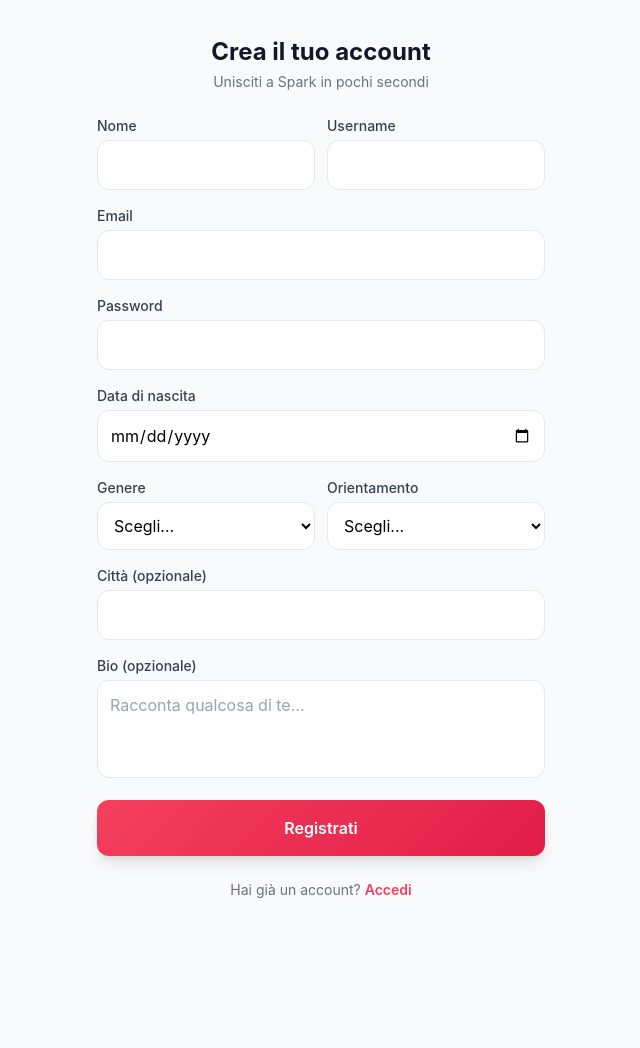
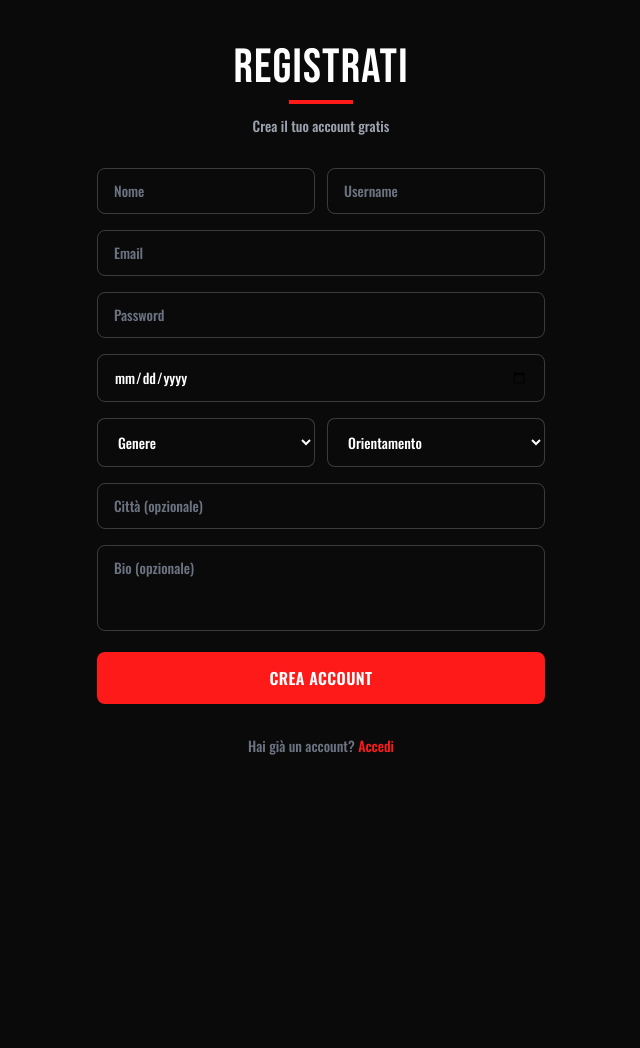
Before and after one commit to LesathX/spark-dating, a FastAPI app: page /register in a window 1280 px wide. Shown: the whole page, without its empty margins (319-959 px from the left). After the commit the page ends 755 px from the top, so only its background shows below. Run offline with FastAPI, Linux system fonts and the light colour scheme; some libraries are stand-ins or nearby versions.

Commit message:
Refactor registration form layout and styles

```diff
--- a/templates/register.html
+++ b/templates/register.html
@@ -1,68 +1,64 @@
-{% extends "base.html" %}
-{% block title %}Registrati - Spark{% endblock %}
+<!DOCTYPE html>
+<html lang="it">
+<head>
+    <meta charset="UTF-8">
+    <meta name="viewport" content="width=device-width, initial-scale=1.0">
+    <title>Registrati – MyCheating</title>
+    <link rel="preconnect" href="https://fonts.googleapis.com">
+    <link rel="preconnect" href="https://fonts.gstatic.com" crossorigin>
+    <link href="https://fonts.googleapis.com/css2?family=Oswald:wght@500;600;700&family=Bebas+Neue&display=swap" rel="stylesheet">
+    <script src="https://cdn.tailwindcss.com"></script>
+    <style>
+        body { background-color: #0a0a0a; font-family: 'Oswald', sans-serif; }
+        .font-hot { font-family: 'Bebas Neue', sans-serif; letter-spacing: 1px; }
+        .btn-red { background: #ff1a1a; }
+        .btn-red:hover { background: #e60000; }
+        .text-red-pure { color: #ff1a1a; }
+        input:focus, select:focus, textarea:focus { border-color: #ff1a1a !important; outline: none; }
+    </style>
+</head>
+<body class="min-h-screen flex items-center justify-center px-4 py-10">
 
-{% block content %}
-<div class="max-w-md mx-auto pt-4 pb-8">
-    <div class="text-center mb-6">
-        <h1 class="text-2xl font-bold text-gray-900">Crea il tuo account</h1>
-        <p class="text-gray-500 text-sm mt-1">Unisciti a Spark in pochi secondi</p>
+    <div class="w-full max-w-md">
+        <div class="mb-8 text-center">
+            <h1 class="font-hot text-5xl text-white tracking-wide">REGISTRATI</h1>
+            <div class="w-16 h-1 bg-[#ff1a1a] mx-auto mt-2 mb-3"></div>
+            <p class="text-gray-400 text-sm">Crea il tuo account gratis</p>
         </div>
 
         {% if error %}
-    <div class="bg-red-50 text-red-600 px-4 py-3 rounded-xl mb-5 text-sm font-medium">
+        <div class="bg-red-500/10 border border-red-500/40 text-red-400 text-sm px-4 py-3 rounded-lg mb-6">
             {{ error }}
         </div>
         {% endif %}
 
-    <form method="post" class="space-y-4">
+        <form method="post" action="/register" class="space-y-4">
             <div class="grid grid-cols-2 gap-3">
-            <div>
-                <label class="block text-sm font-medium text-gray-700 mb-1">Nome</label>
-                <input type="text" name="nome" required
-                       class="w-full border border-gray-200 rounded-xl px-3 py-3 focus:ring-2 focus:ring-spark-400 outline-none">
-            </div>
-            <div>
-                <label class="block text-sm font-medium text-gray-700 mb-1">Username</label>
-                <input type="text" name="username" required
-                       class="w-full border border-gray-200 rounded-xl px-3 py-3 focus:ring-2 focus:ring-spark-400 outline-none">
-            </div>
+                <input type="text" name="nome" required placeholder="Nome"
+                       class="w-full bg-transparent border border-white/20 text-white placeholder-gray-500 rounded-lg px-4 py-3 text-sm">
+                <input type="text" name="username" required placeholder="Username"
+                       class="w-full bg-transparent border border-white/20 text-white placeholder-gray-500 rounded-lg px-4 py-3 text-sm">
             </div>
 
-        <div>
-            <label class="block text-sm font-medium text-gray-700 mb-1">Email</label>
-            <input type="email" name="email" required
-                   class="w-full border border-gray-200 rounded-xl px-3 py-3 focus:ring-2 focus:ring-spark-400 outline-none">
-        </div>
+            <input type="email" name="email" required placeholder="Email"
+                   class="w-full bg-transparent border border-white/20 text-white placeholder-gray-500 rounded-lg px-4 py-3 text-sm">
 
-        <div>
-            <label class="block text-sm font-medium text-gray-700 mb-1">Password</label>
-            <input type="password" name="password" required minlength="6"
-                   class="w-full border border-gray-200 rounded-xl px-3 py-3 focus:ring-2 focus:ring-spark-400 outline-none">
-        </div>
+            <input type="password" name="password" required placeholder="Password" minlength="6"
+                   class="w-full bg-transparent border border-white/20 text-white placeholder-gray-500 rounded-lg px-4 py-3 text-sm">
 
-        <div>
-            <label class="block text-sm font-medium text-gray-700 mb-1">Data di nascita</label>
             <input type="date" name="data_nascita" required
-                   class="w-full border border-gray-200 rounded-xl px-3 py-3 focus:ring-2 focus:ring-spark-400 outline-none">
-        </div>
+                   class="w-full bg-transparent border border-white/20 text-white rounded-lg px-4 py-3 text-sm">
 
             <div class="grid grid-cols-2 gap-3">
-            <div>
-                <label class="block text-sm font-medium text-gray-700 mb-1">Genere</label>
-                <select name="genere" required
-                        class="w-full border border-gray-200 rounded-xl px-3 py-3 focus:ring-2 focus:ring-spark-400 outline-none bg-white">
-                    <option value="">Scegli...</option>
+                <select name="genere" required class="w-full bg-[#0a0a0a] border border-white/20 text-white rounded-lg px-4 py-3 text-sm">
+                    <option value="">Genere</option>
                     <option value="uomo">Uomo</option>
                     <option value="donna">Donna</option>
                     <option value="non-binario">Non-binario</option>
                     <option value="altro">Altro</option>
                 </select>
-            </div>
-            <div>
-                <label class="block text-sm font-medium text-gray-700 mb-1">Orientamento</label>
-                <select name="orientamento" required
-                        class="w-full border border-gray-200 rounded-xl px-3 py-3 focus:ring-2 focus:ring-spark-400 outline-none bg-white">
-                    <option value="">Scegli...</option>
+                <select name="orientamento" required class="w-full bg-[#0a0a0a] border border-white/20 text-white rounded-lg px-4 py-3 text-sm">
+                    <option value="">Orientamento</option>
                     <option value="etero">Etero</option>
                     <option value="gay">Gay</option>
                     <option value="lesbica">Lesbica</option>
@@ -70,29 +66,23 @@
                     <option value="altro">Altro</option>
                 </select>
             </div>
-        </div>
 
-        <div>
-            <label class="block text-sm font-medium text-gray-700 mb-1">Città (opzionale)</label>
-            <input type="text" name="citta"
-                   class="w-full border border-gray-200 rounded-xl px-3 py-3 focus:ring-2 focus:ring-spark-400 outline-none">
-        </div>
+            <input type="text" name="citta" placeholder="Città (opzionale)"
+                   class="w-full bg-transparent border border-white/20 text-white placeholder-gray-500 rounded-lg px-4 py-3 text-sm">
 
-        <div>
-            <label class="block text-sm font-medium text-gray-700 mb-1">Bio (opzionale)</label>
-            <textarea name="bio" rows="3" placeholder="Racconta qualcosa di te..."
-                      class="w-full border border-gray-200 rounded-xl px-3 py-3 focus:ring-2 focus:ring-spark-400 outline-none resize-none"></textarea>
-        </div>
+            <textarea name="bio" rows="3" placeholder="Bio (opzionale)"
+                      class="w-full bg-transparent border border-white/20 text-white placeholder-gray-500 rounded-lg px-4 py-3 text-sm resize-none"></textarea>
 
-        <button type="submit"
-                class="w-full btn-primary text-white font-semibold py-4 rounded-xl shadow-lg shadow-spark-200 active:scale-[0.98] transition mt-2">
-            Registrati
+            <button type="submit" class="w-full btn-red text-white font-semibold py-3.5 rounded-lg tracking-wide mt-2">
+                CREA ACCOUNT
             </button>
         </form>
 
-    <p class="text-center text-sm text-gray-500 mt-6">
+        <p class="text-center text-sm text-gray-500 mt-8">
             Hai già un account?
-        <a href="/login" class="text-spark-500 font-semibold hover:underline">Accedi</a>
+            <a href="/login" class="text-red-pure font-medium hover:underline">Accedi</a>
         </p>
     </div>
-{% endblock %}
+
+</body>
+</html>
```
Lines whose indentation alone changed are shown as unchanged.
